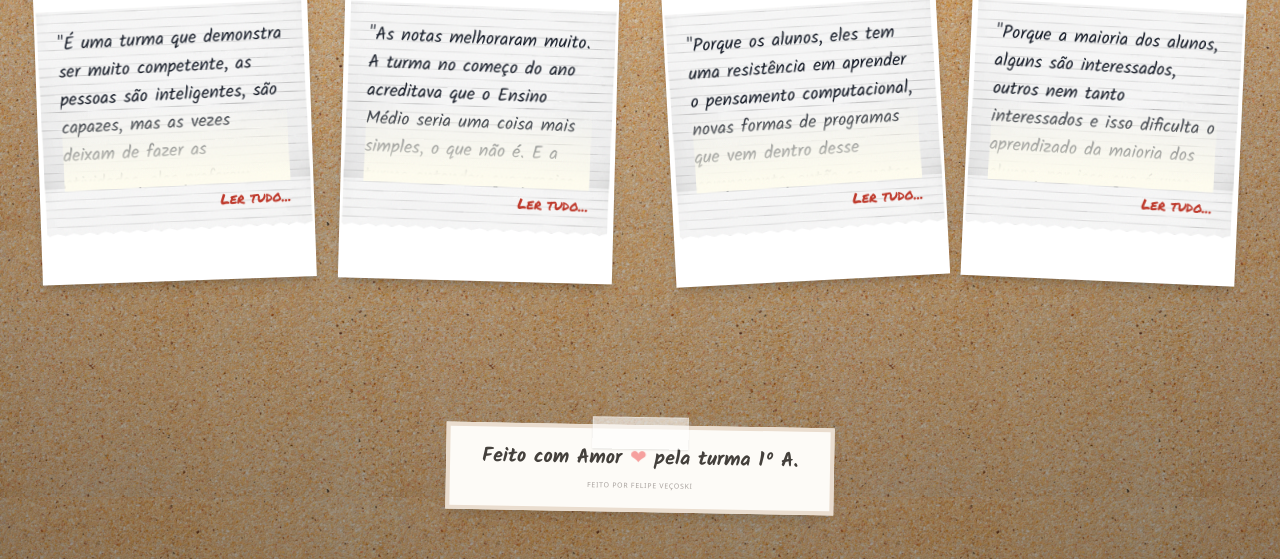
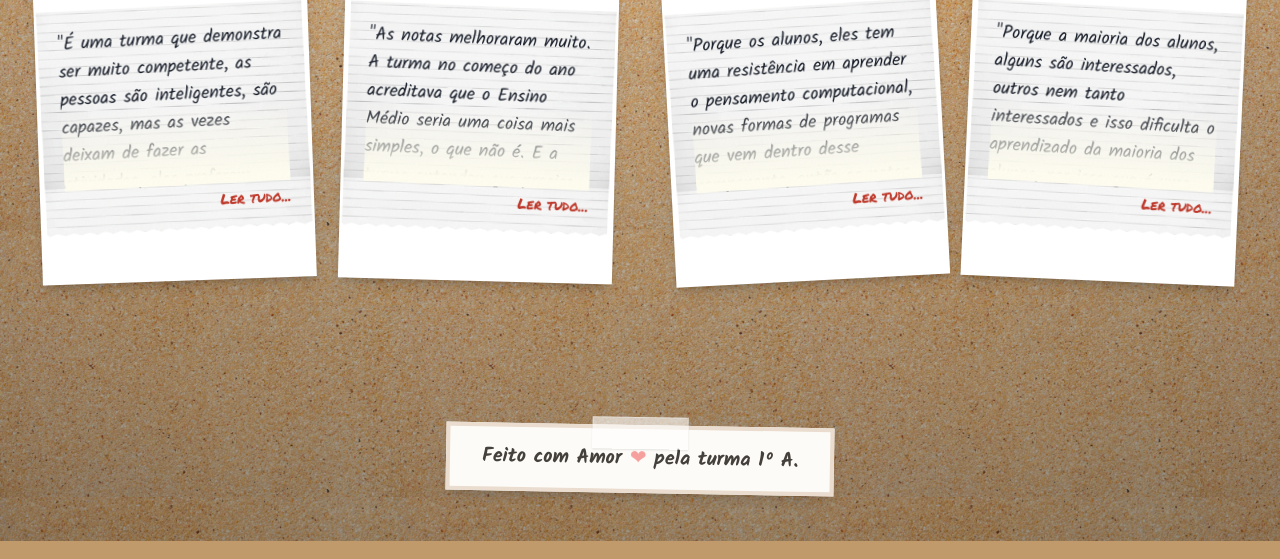
Before and after one commit to felipinhobxd/Muralprofessores, a plain HTML site: page index.html in a window 1280 px wide. Shown: the part 2707-3266 px from the top of the page. Drawn offline with nearby package versions, Linux system fonts and the light colour scheme.

Commit message:
index.html

```diff
--- a/index.html
+++ b/index.html
@@ -539,9 +539,6 @@
             <p class="text-xl text-stone-700 font-hand font-bold">
                 Feito com Amor <span class="text-red-500 animate-pulse">❤</span> pela turma 1º A.
             </p>
-            <p class="text-[7px] text-stone-400 mt-2 font-sans uppercase tracking-widest">
-                Feito por Felipe Veçoski
-            </p>
         </div>
     </footer>
     <!-- Modal de Imagem Otimizado -->
@@ -642,4 +639,5 @@
         });
     </script>
 </body>
+
 </html>
```
